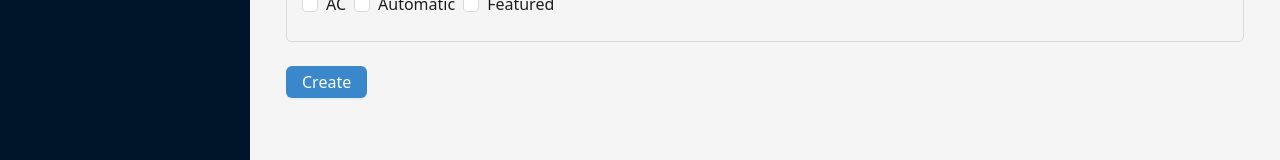
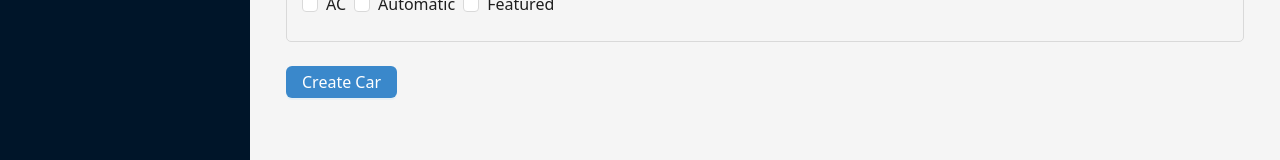
Before and after one commit to NaimurAlltime/car-booking-client, a Next.js app: page /admin/manage-cars/create in a window 1280 px wide. Shown: the part 582-742 px from the top of the page. Built offline with nearby package versions, Linux system fonts and the light colour scheme; no server answers.

Commit message:
Create Car

```diff
--- a/src/app/admin/manage-cars/create/page.tsx
+++ b/src/app/admin/manage-cars/create/page.tsx
@@ -25,8 +25,6 @@ const CreateCarPage = () => {
     formData.append("image", file as Blob);
     formData.append("payload", payload);
 
-
-
     try {
       message.loading("Adding...");
       const res = await addCar({ data: formData }).unwrap();
@@ -44,14 +42,23 @@ const CreateCarPage = () => {
     <div>
       <ActionBar title="Create Location">
         <div className=" ">
-          <BreadCrumb items={[{ label: "Management" }, { label: "Manage Location" }, { label: "Add" }]} />
+          <BreadCrumb
+            items={[
+              { label: "Management" },
+              { label: "Manage Location" },
+              { label: "Add" },
+            ]}
+          />
         </div>
       </ActionBar>
-      <Form submitHandler={submitHandler} resolver={zodResolver(addCarValidation)}>
+      <Form
+        submitHandler={submitHandler}
+        resolver={zodResolver(addCarValidation)}
+      >
         <CarForm />
         <div style={{ marginTop: 24 }}>
           <Button type="primary" htmlType="submit">
-            Create
+            Create Car
           </Button>
         </div>
       </Form>
```
